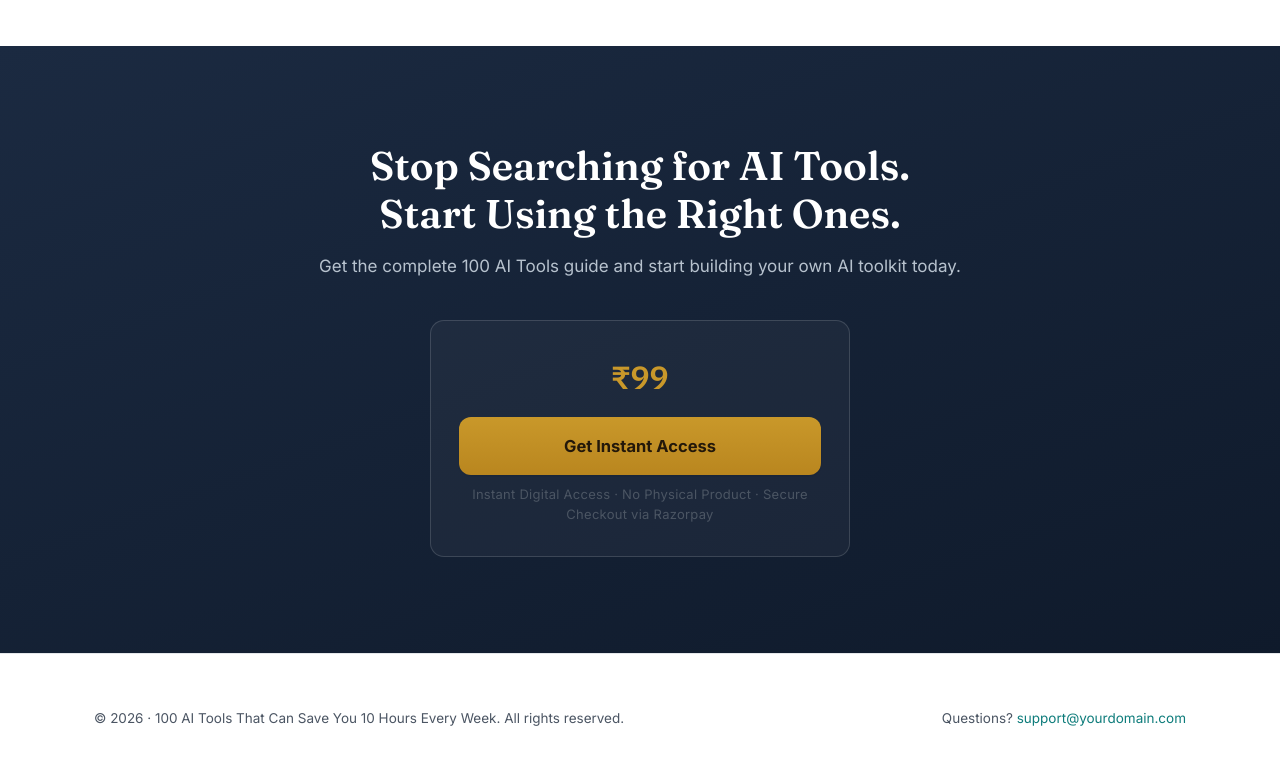
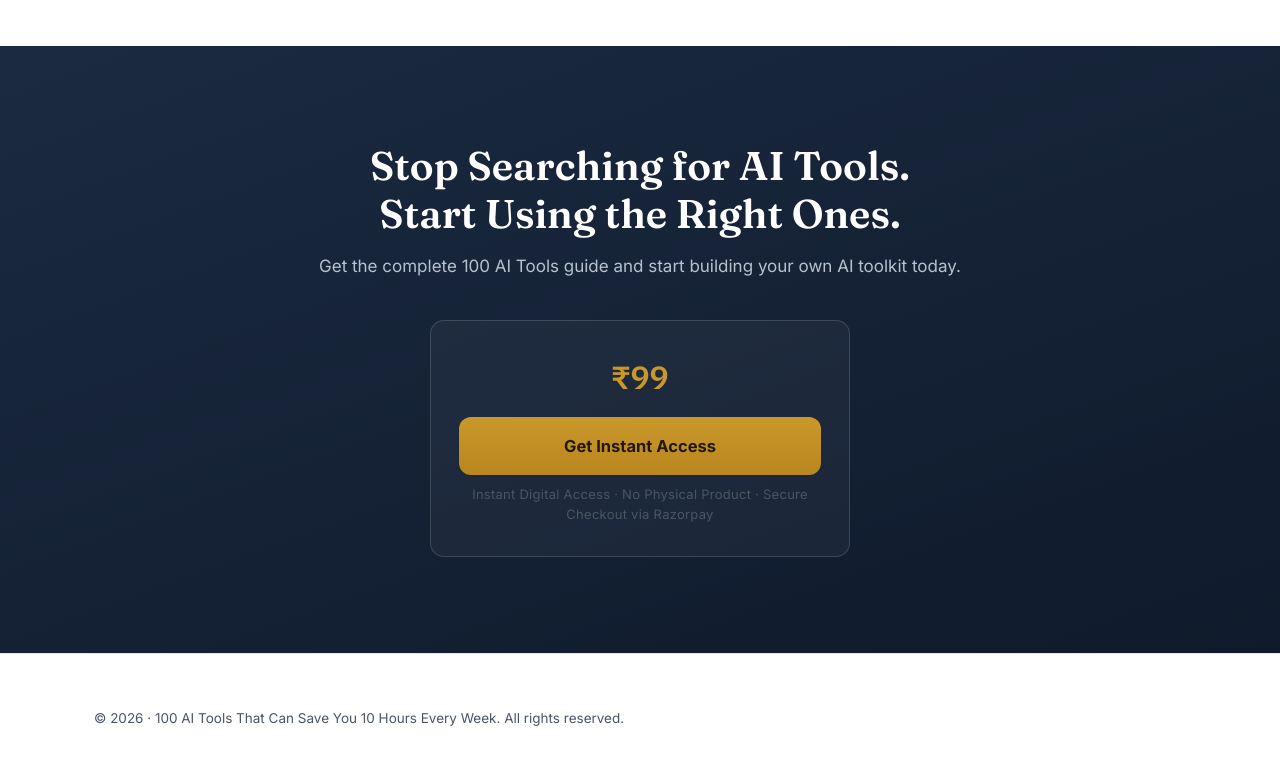
Before and after one commit to nitinpassiwd-cpu/website, a website: page index.html in a window 1280 px wide. Shown: the part 6673-7437 px from the top of the page. Drawn offline with Linux system fonts and the light colour scheme; no server answers.

Commit message:
Update index.html

```diff
--- a/index.html
+++ b/index.html
@@ -301,7 +301,6 @@
 <footer class="footer">
   <div class="container footer__inner">
     <p>© 2026 · 100 AI Tools That Can Save You 10 Hours Every Week. All rights reserved.</p>
-    <p>Questions? <a id="support-link" href="mailto:support@yourdomain.com">support@yourdomain.com</a></p>
   </div>
 </footer>
 
```
